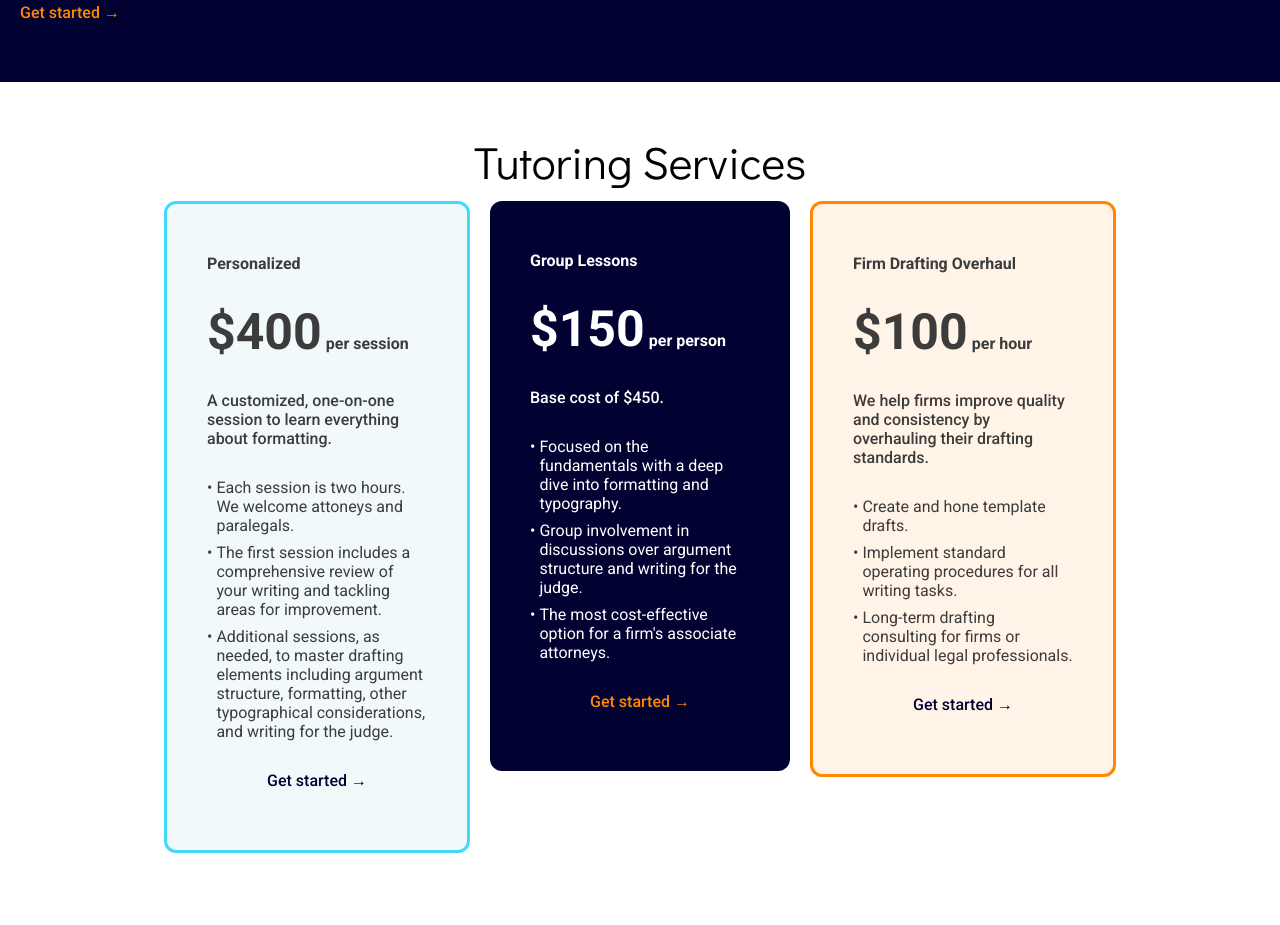
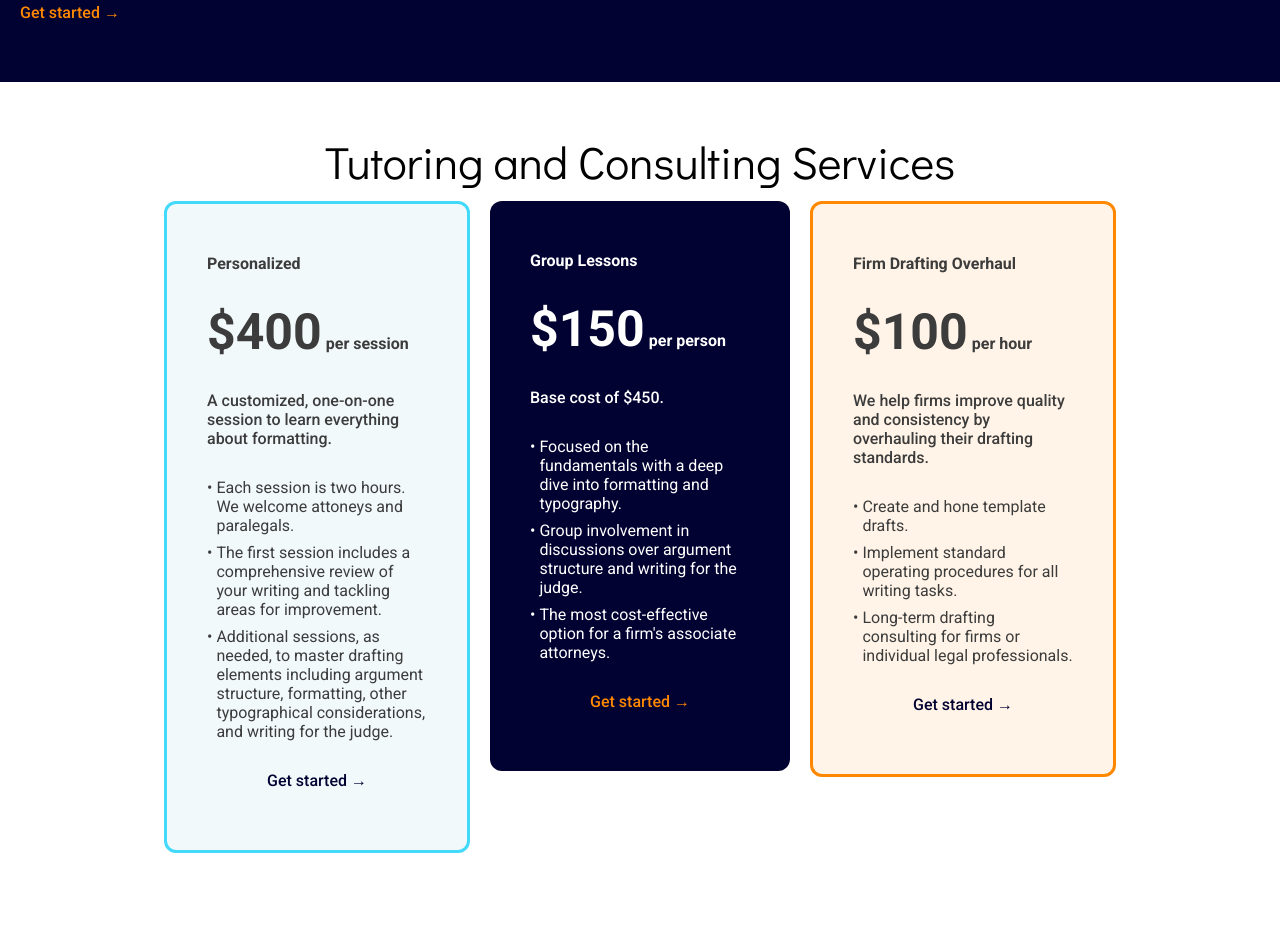
Before and after one commit to austin-pilcrow/pilcrowlaw, a plain HTML site: page index.html in a window 1280 px wide. Shown: the part 877-1802 px from the top of the page. Drawn offline with nearby package versions, Linux system fonts and the light colour scheme.

Commit message:
Update index.html

```diff
--- a/index.html
+++ b/index.html
@@ -73,7 +73,7 @@
         <!--Section 2-->
         <section class="section-2-container">
           <div class="section-2-top">
-            Tutoring Services
+            Tutoring and Consulting Services
           </div>
           <div class="section-2">
               <!--Price 1-->
```
